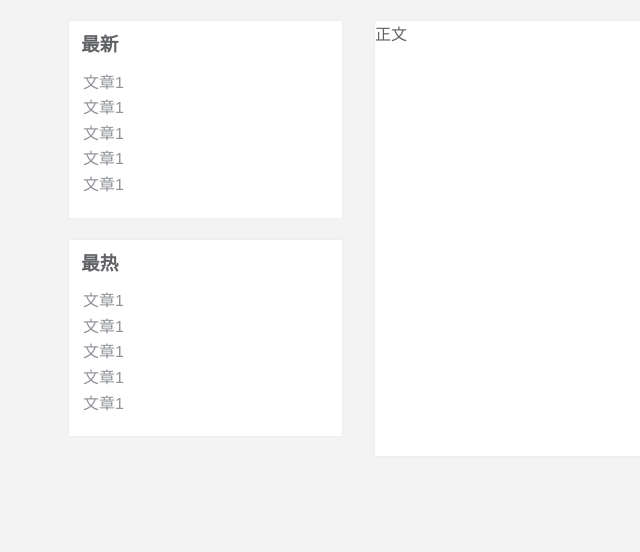
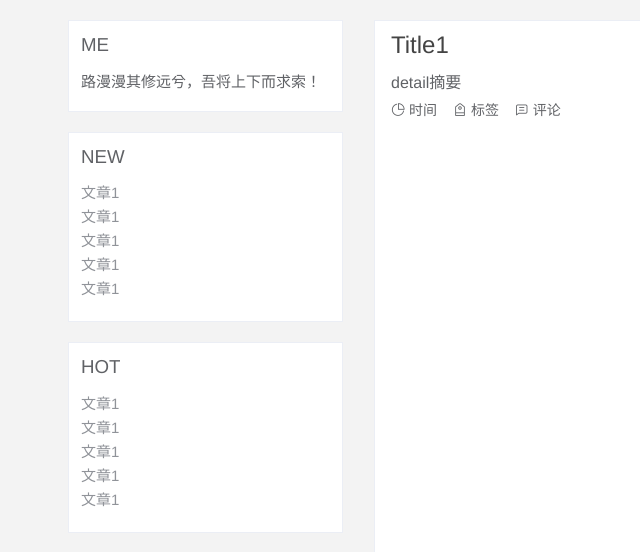
Before and after one commit to 98fuel/typecho-theme-SimpleZ, a PHP site: page / in a window 1280 px wide. Shown: the part 24-576 px from the top of the page, without its empty margins (22-662 px from the left). Run offline with PHP 8.4, Linux system fonts and the light colour scheme; some libraries are stand-ins or nearby versions.

Commit message:
sidebar 字体完善

```diff
--- a/css/style.css
+++ b/css/style.css
@@ -43,6 +43,7 @@ ol {
     margin: 20px auto;
     display: flex;
     justify-content: space-between;
+    /* align-items: flex-start; */
 }
 
 .sidebar {
@@ -59,10 +60,13 @@ ol {
     color: #606266;
     line-height: 2.6;
     padding-left: 12px;
+    font-weight: 400;
 }
 
 .sidebar-item-detail {
     margin-bottom: 20px;
+    padding: 0 12px;
+    font-size: 15px;
 }
 
 .sidebar-item-detail li {
@@ -74,6 +78,7 @@ ol {
     display: block;
     width: 100%;
     line-height: 1.6;
+    font-size: 15px;
 }
 
 .sidebar-item-detail li:hover a {
@@ -85,6 +90,42 @@ ol {
     background: #fff;
     width: 72%;
     border: 1px solid #EBEEF5;
+
+}
+
+.article-item {
+    padding: 0 16px;
+}
+
+.article-item-title {
+    font-weight: 400;
+    padding: 10px 0;
+}
+
+.article-item-title a {
+    display: block;
+    width: 100%;
+}
+
+.article-item-title a:hover {
+    color: #606266;
+}
+
+.article-item-detail {
+    font-size: 16px;
+    color: #606266;
+}
+
+.article-item-span {
+    font-size: 14px;
+    margin-top: 6px;
+}
+
+.article-item-span span {
+    margin-right: 12px;
+}
+.article-item-span span i{
+    margin-right: 4px;
 }
 
 /* 网站主体结束 */
--- a/index.html
+++ b/index.html
@@ -30,7 +30,14 @@
         <div class="container">
             <div class="sidebar">
                 <div class="sidebar-item">
-                    <h3 class="sidebar-item-title">最新</h3>
+                    <h3 class="sidebar-item-title">ME</h3>
+                    <div class="sidebar-item-detail">
+                        路漫漫其修远兮，吾将上下而求索！
+                    </div>
+                </div>
+
+                <div class="sidebar-item">
+                    <h3 class="sidebar-item-title">NEW</h3>
                     <ul class="sidebar-item-detail">
                         <li><a href="">文章1</a></li>
                         <li><a href="">文章1</a></li>
@@ -41,7 +48,7 @@
                 </div>
 
                 <div class="sidebar-item">
-                    <h3 class="sidebar-item-title">最热</h3>
+                    <h3 class="sidebar-item-title">HOT</h3>
                     <ul class="sidebar-item-detail">
                         <li><a href="">文章1</a></li>
                         <li><a href="">文章1</a></li>
@@ -51,7 +58,19 @@
                     </ul>
                 </div>
             </div>
-            <div class="content">正文</div>
+            <div class="content">
+                <div class="article-item">
+                    <h2 class="article-item-title">
+                        <a href="">Title1</a>
+                    </h2>
+                    <p class="article-item-detail">detail摘要</p>
+                    <div class="article-item-span">
+                        <span><i class="el-icon-pie-chart"></i>时间</span>
+                        <span><i class="el-icon-discount"></i>标签</span>
+                        <span><i class="el-icon-chat-line-square"></i>评论</span>
+                    </div>
+                </div>
+            </div>
         </div>
         <div class="footer"></div>
     </div>
```
